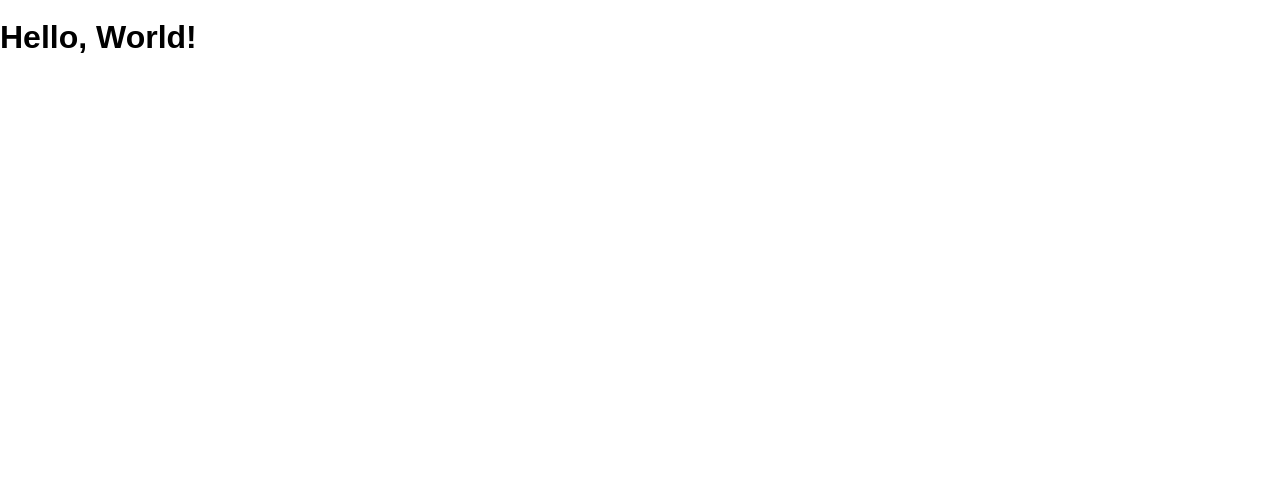
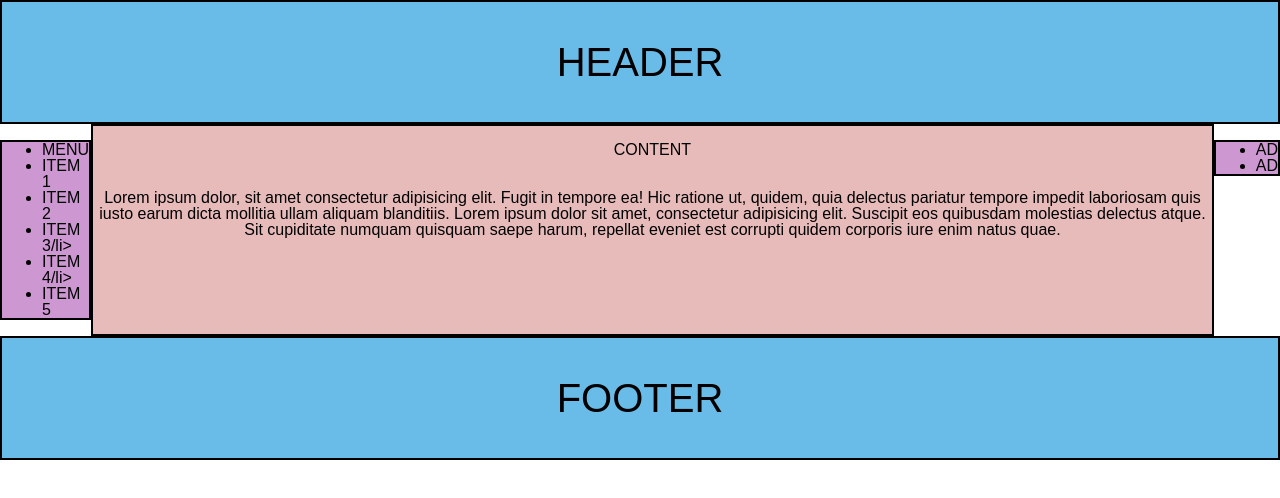
Before and after one commit to KillahBea/holy-grail, a website: page public/index.html in a window 1280 px wide. Drawn offline with Linux system fonts and the light colour scheme.

Commit message:
content and some styling

```diff
--- a/public/index.html
+++ b/public/index.html
@@ -1,13 +1,44 @@
 <!DOCTYPE html>
 <html>
   <head lang="en">
-    <meta charset="UTF-8">
-    <meta name="viewport" content="width=device-width, initial-scale=1">
+    <meta charset="UTF-8" />
+    <meta name="viewport" content="width=device-width, initial-scale=1" />
     <title>Holy Grail</title>
-    <link rel="shortcut icon" href="/favicon.ico">
-    <link rel="stylesheet" href="/screen.css">
+    <link rel="shortcut icon" href="/favicon.ico" />
+    <link rel="stylesheet" href="/screen.css" />
   </head>
+  <header>
+    <p>HEADER</p>
+  </header>
   <body>
-    <h1 class='hello-world'>Hello, World!</h1>
+    <section class="middle">
+      <ul class="menu-container">
+        <li class="menu">MENU</li>
+        <li>ITEM 1</li>
+        <li>ITEM 2</li>
+        <li>ITEM 3/li></li>
+        <li>ITEM 4/li></li>
+        <li>ITEM 5</li>
+      </ul>
+      <div class="content-container">
+        <p class="content-title">CONTENT</p>
+        <p>
+          Lorem ipsum dolor, sit amet consectetur adipisicing elit. Fugit in tempore ea! Hic ratione
+          ut, quidem, quia delectus pariatur tempore impedit laboriosam quis iusto earum dicta
+          mollitia ullam aliquam blanditiis. Lorem ipsum dolor sit amet, consectetur adipisicing
+          elit. Suscipit eos quibusdam molestias delectus atque. Sit cupiditate numquam quisquam
+          saepe harum, repellat eveniet est corrupti quidem corporis iure enim natus quae.
+        </p>
+      </div>
+      <div>
+        <ul class="ad">
+          <li>AD</li>
+          <li>AD</li>
+        </ul>
+      </div>
+    </section>
   </body>
+  <footer>
+    <p>FOOTER</p>
+  </footer>
 </html>
--- a/public/screen.css
+++ b/public/screen.css
@@ -6,7 +6,54 @@ html {
   height: 100%;
 }
 
+header {
+  text-align: center;
+  background-color: #6abce8;
+  font-size: 2.5rem;
+  border: solid black 2px;
+}
+
 body {
   margin: 0;
   min-height: 100%;
 }
+.middle {
+  display: flex;
+}
+
+.menu-container {
+  display: flex;
+  flex-direction: column;
+  background-color: #cd98d1;
+  text-decoration: none;
+  border: solid black 2px;
+}
+.menu {
+  text-align: center;
+  text-decoration: none;
+  margin: 0;
+}
+.content-container {
+  display: flex;
+  flex-direction: column;
+  border: solid black 2px;
+  background-color: #e8bbbb;
+  text-align: center;
+}
+
+.content-title {
+}
+
+.ad {
+  display: flex;
+  flex-direction: column;
+  border: solid black 2px;
+  background-color: #cd98d1;
+  text-decoration: none;
+}
+footer {
+  border: solid black 2px;
+  background-color: #6abce8;
+  text-align: center;
+  font-size: 2.5rem;
+}
```
